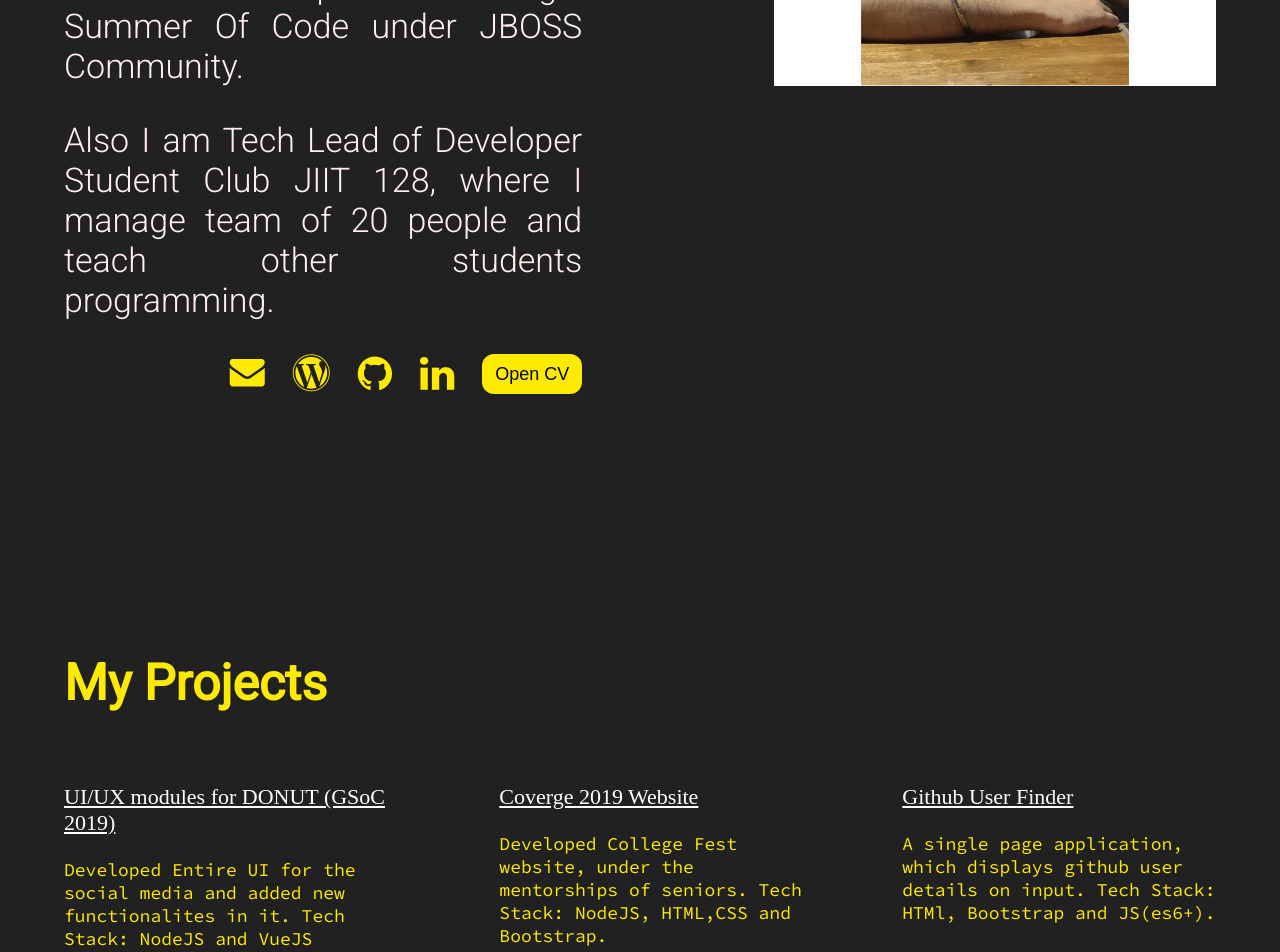
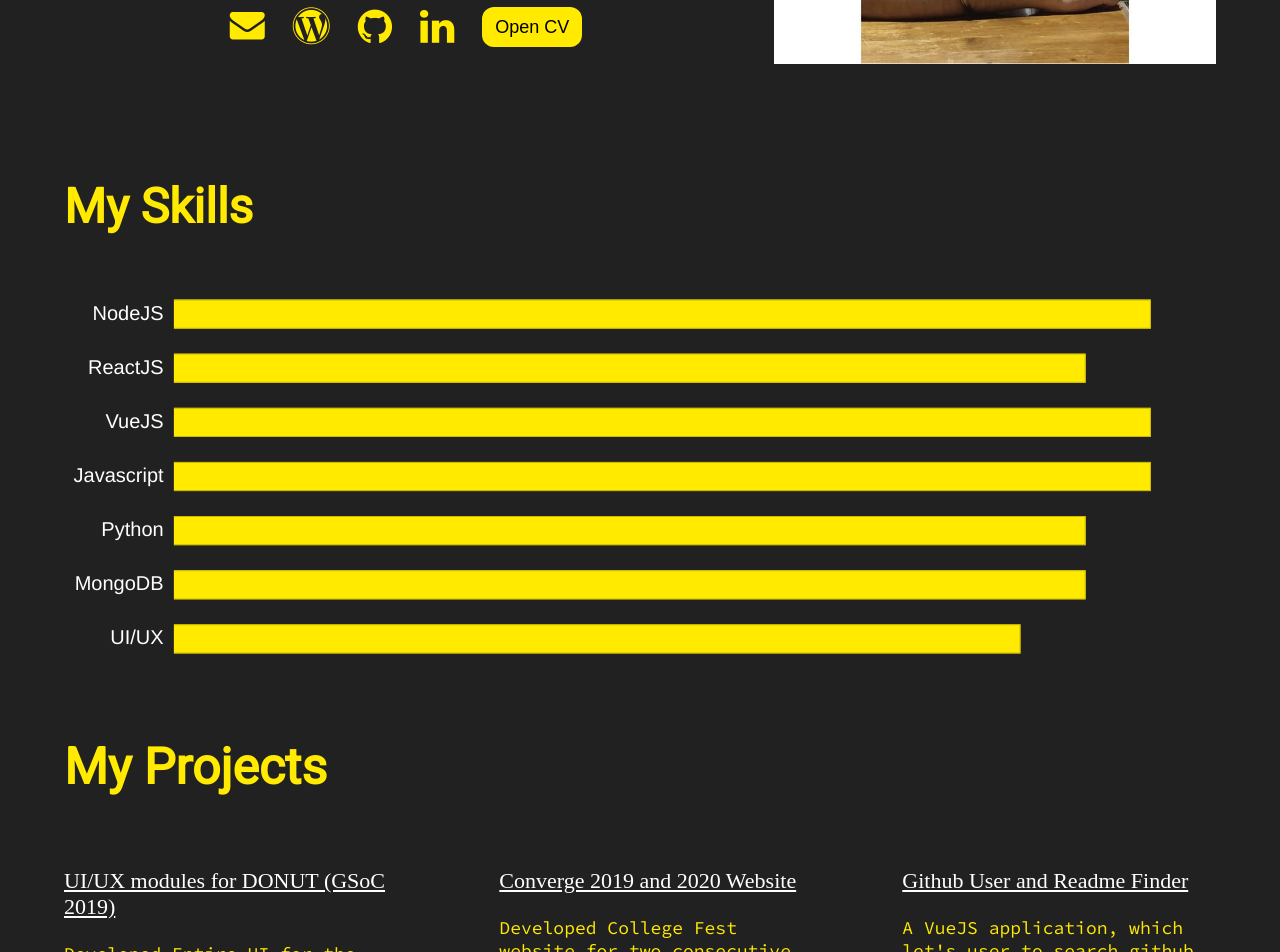
Before and after one commit to lakshyabatman/lakshyabatman.github.io, a React (Create React App) app: page / in a window 1280 px wide. Shown: the part 840-1792 px from the top of the page. Built offline with nearby package versions, Linux system fonts and the light colour scheme; a web font is replaced by a local one.

Commit message:
New Updates, yayy

```diff
--- a/package.json
+++ b/package.json
@@ -3,9 +3,12 @@
   "version": "0.1.0",
   "private": true,
   "dependencies": {
+    "chart.js": "^2.9.3",
     "react": "^16.9.0",
+    "react-chartjs-2": "^2.8.0",
     "react-dom": "^16.9.0",
-    "react-scripts": "3.1.1"
+    "react-scripts": "^3.3.0",
+    "react-typist": "^2.0.5"
   },
   "scripts": {
     "start": "react-scripts start",
--- a/src/App.js
+++ b/src/App.js
@@ -1,10 +1,12 @@
 import React from 'react';
 import HomeScreen from './components/HomeScreen'
 import Projects from './components/Projects'
+import SkillGraph from './components/SkillGraph';
 function App() {
   return (
     <div>
       <HomeScreen/>
+      <SkillGraph/>
       <Projects/>
     </div>
   );
--- a/src/components/HomeScreen.js
+++ b/src/components/HomeScreen.js
@@ -1,5 +1,7 @@
 import React from 'react'
+import Typist from 'react-typist'
 import './style/HomeScreen.css'
+import '../../node_modules/react-typist/dist/Typist.css'
 import Me from './images/me.png'
 function HomeScreen () {
     return (
@@ -7,19 +9,28 @@ function HomeScreen () {
             <div className="wrapper">
                 <div>
                     <h1 id="Name">I'm Lakshya </h1>
-                    <h2 id="TagLine">a Full Stack Developer and UI/UX Designer</h2>
+                    <Typist  cursor={{show:false}}>
+                        <span id="TagLine">A </span>
+                        <span id="TagLine">Full Stack Developer</span>
+                        <Typist.Delay ms={2000}/>
+                        <Typist.Backspace count={20} delay={200}/>
+                        <span id="TagLine">UI/UX Designer</span>
+                        <Typist.Delay ms={2000}/>
+                        <Typist.Backspace count={14} delay={200}/>
+                        <span id="TagLine">Mobile App Developer</span>
+                    </Typist>
                 </div>
                 <div className="row">
                     <div className="AboutMe">
                         <h1 style={{fontSize:62}}>Hola!</h1>
                         <p>
-                            I am a Full Stack Developer and Ui/Ux Designer, I am persuing computer science engineering at Jaypee Institute Of Information Technology.
+                            I am a Full Stack Developer and UI/UX Designer, I am persuing computer science engineering at Jaypee Institute Of Information Technology.
                         </p>
                         <p>
                             I love open-source and contributed in many projects, and worked as student developer in Google Summer Of Code under JBOSS Community.
                         </p>
                         <p>
-                           Also I am Tech Lead of Developer Student Club JIIT 128, where I manage team of 20 people and teach other students programming.
+                           Also, I am python ethnusiast and loves to automate boring job using python.
                         </p>
                         <div className="ContactMe">
                             <a href="mailto:lakshya.khera@gmail.com"><i className="fa fa-envelope" style={{fontSize:35}}></i></a>
--- a/src/components/Projects.js
+++ b/src/components/Projects.js
@@ -11,12 +11,12 @@ class Projects extends Component {
                     content:"Developed Entire UI for the social media and added new functionalites in it. Tech Stack: NodeJS and VueJS"
                 },
                 {
-                    title:"Coverge 2019 Website",
-                    content:"Developed College Fest website, under the mentorships of seniors. Tech Stack: NodeJS, HTML,CSS and Bootstrap."
+                    title:"Converge 2019 and 2020 Website",
+                    content:"Developed College Fest website for two consecutive years,one under the mentorships of seniors and in second I've mentored juniors. Tech Stack: NodeJS, HTML,CSS and Bootstrap."
                 },
                 {
-                    title:"Github User Finder",
-                    content:"A single page application, which displays github user details on input. Tech Stack: HTMl, Bootstrap and JS(es6+)."
+                    title:"Github User and Readme Finder",
+                    content:"A VueJS application, which let's user to search github profiles and renders their projects's Readme on browser. Tech Stack: VueJS"
                 },
                 {
                     title:"Connect Place",
--- /dev/null
+++ b/src/components/SkillGraph.js
@@ -0,0 +1,77 @@
+import React from 'react'
+import {HorizontalBar} from 'react-chartjs-2'
+import './style/SkillGraph.css'
+class SkillGraph extends React.Component {
+    constructor() {
+        super()
+        this.state = {
+            data : {
+                labels: ['NodeJS', 'ReactJS', 'VueJS', 'Javascript', 'Python', 'MongoDB', 'UI/UX'],
+                datasets: [
+                  {
+                    label: 'Score',
+                    backgroundColor: '#FFEA00',
+                    borderColor: '#c9b902',
+                    borderWidth: 1,
+                    hoverBackgroundColor: 'rgba(255,99,132,0.4)',
+                    hoverBorderColor: 'rgba(255,99,132,1)',
+                    data: [7.5, 7, 7.5, 7.5, 7, 7, 6.5 ],
+                    barPercentage: 0.9,
+                    categoryPercentage: 0.6
+                  }
+                ]
+            },
+            options :{
+                animation :{
+                    duration:3000
+                },
+                responsive:true,
+                legend :{
+                    display:false,
+
+                },
+                scales: {
+                    yAxes: [{
+                        gridLines : {
+                            display:false
+                        },
+                        ticks : {
+                            fontSize: 20,
+                            fontColor:'#FFFFFF'
+                        },
+
+
+                    }],
+                    xAxes: [{
+                        ticks: {
+                            display: false,
+                            beginAtZero: true,
+                        },
+
+                        gridLines : {
+                            display:false
+                        },
+                    }]
+                }
+            }
+        }
+        if(window.innerWidth<=400) {
+            this.state.options.scales.yAxes[0].ticks.fontSize = 12
+        }
+    }
+    render () {
+        return (
+            <div id='graph-wrapper'>
+                <h1 className='head'>My Skills</h1>
+                <HorizontalBar
+                data={this.state.data}
+                options={this.state.options}
+                height={70}
+                width={200}
+                />
+            </div>
+        )
+    }
+
+}
+export default SkillGraph
--- a/src/components/style/HomeScreen.css
+++ b/src/components/style/HomeScreen.css
@@ -3,8 +3,7 @@
 .HomeScreen {
     background-color:#212121;
     color:#FFEA00;
-    padding: 200px 5vw;
-    padding-top: 110px;
+    padding: 110px 5vw;
 }
 
 .row {
@@ -14,7 +13,7 @@
     justify-content: flex-start;
 }
 #Name {
-    font-size: 60px;
+    font-size: 6vh;
     margin-bottom: 0;
     font-family: 'Roboto', sans-serif;
 }
@@ -25,17 +24,14 @@
 }
 
 .AboutMe > p {
-    text-align: justify;
+    /* text-align: justify; */
     margin-right: 10vw;
     max-width: 800px;
-    font-size: 34px;
+    font-size: 2vw;
     font-weight: 300;
     color:#FFEFEF;
 }
-.MyPic {
-    margin-left: 5vw;
-    margin-top: 150px;
-}
+
 .ContactMe {
     display:flex;
     justify-content: flex-end;
@@ -70,3 +66,14 @@
         height:200px;
     }
 }
+@media screen and (max-width:750px) {
+    .AboutMe > p {
+        font-size:18px;
+    }
+}
+@media screen and (min-width:400px) {
+    .MyPic {
+        margin-left: 5vw;
+        margin-top: 150px;
+    }
+}
--- a/src/components/style/Projects.css
+++ b/src/components/style/Projects.css
@@ -19,5 +19,6 @@
 @media screen and (max-width:700px) {
     .myGrid {
         grid-template-columns: auto;
+        grid-gap: 40px;
     }
 }
--- /dev/null
+++ b/src/components/style/SkillGraph.css
@@ -0,0 +1,11 @@
+#graph-wrapper {
+    background-color:#212121;
+    color:#FFEA00;
+    padding: 0 5vw;
+}
+.head {
+    font-size: 6vh;
+    margin-bottom: 40px;
+    margin-top: 0;
+    font-family: 'Roboto', sans-serif;
+}
```
Also changed, not shown: 1 other file (tests, documents, lock files or other folders).
